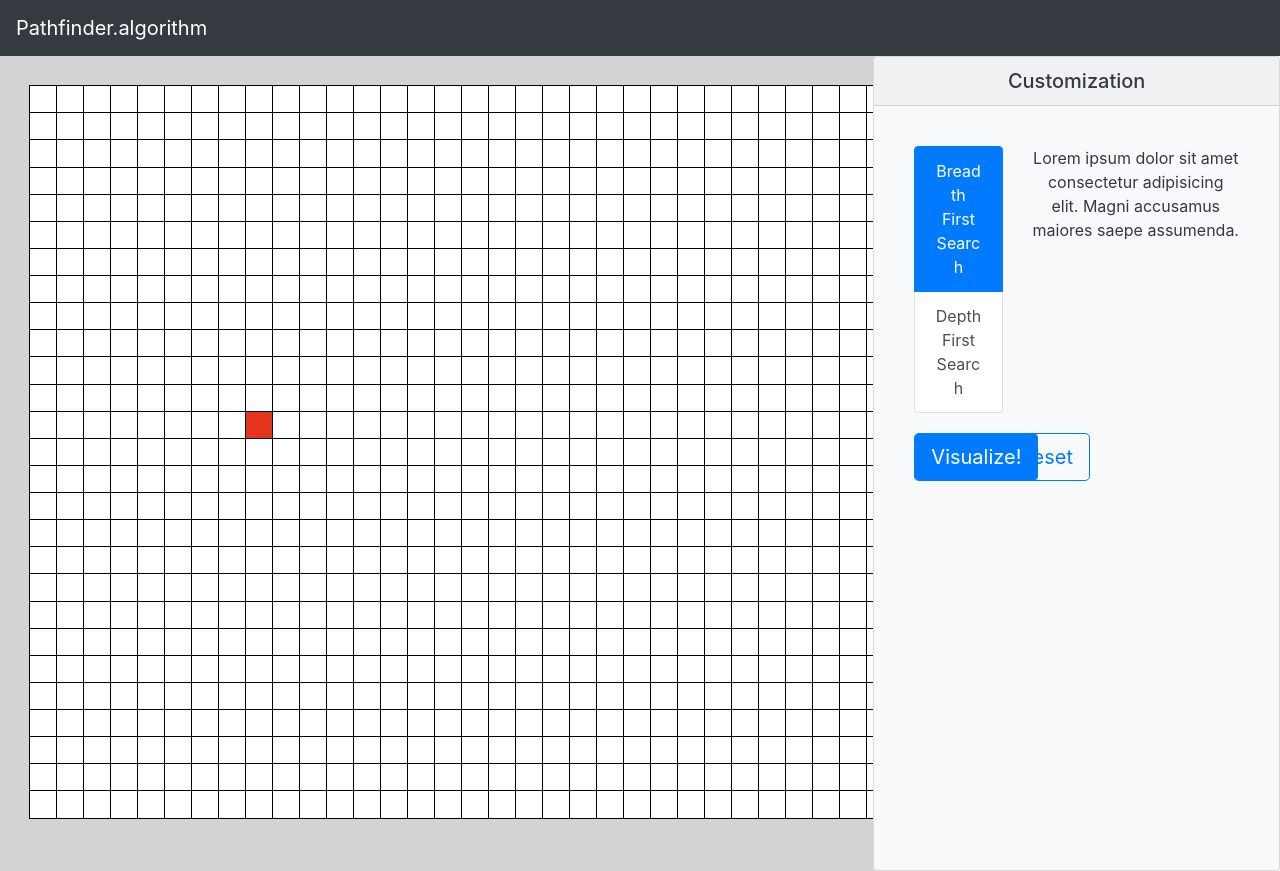
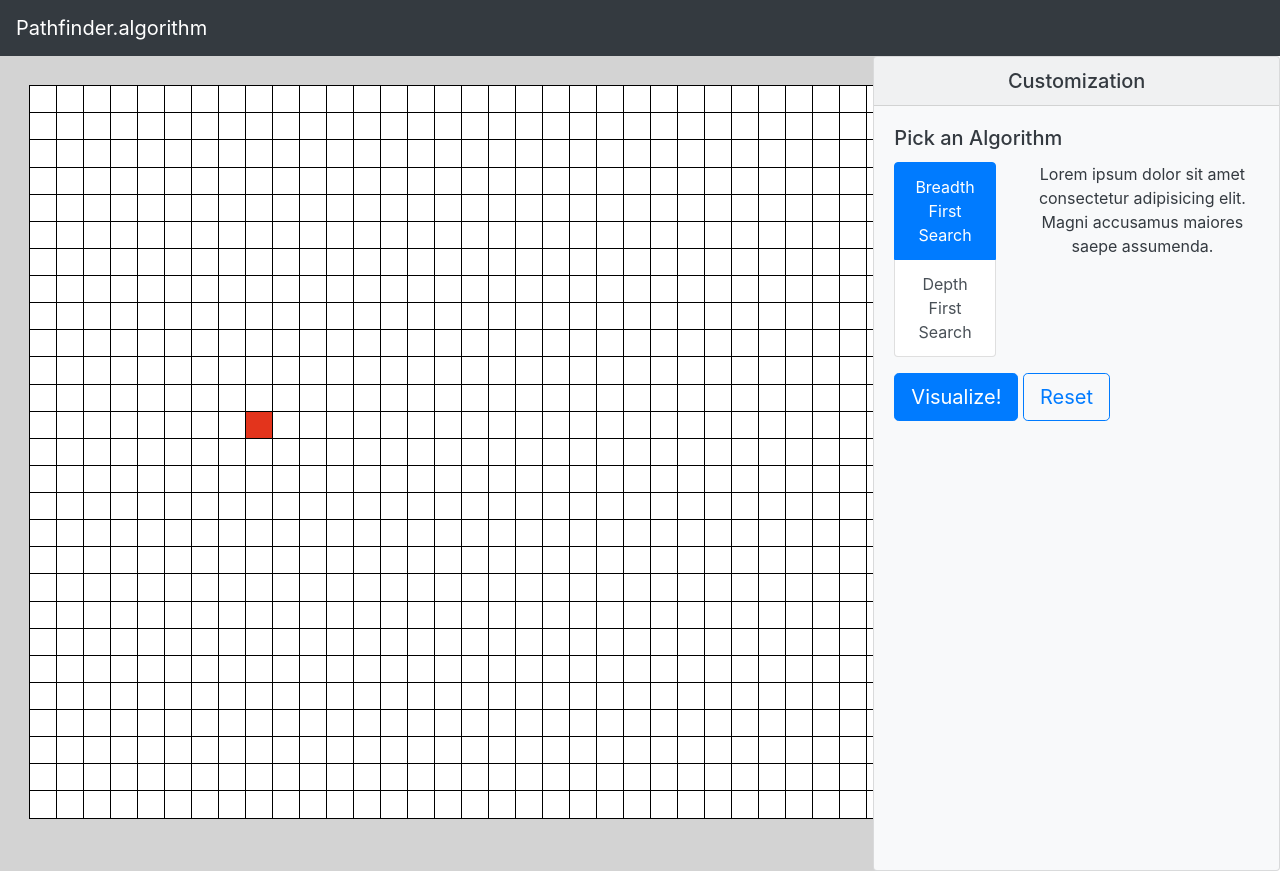
Before and after one commit to zohaibxrehman/PathfindingVisualizer, a React (Create React App) app: page / in a window 1280 px wide. Built offline with nearby package versions, Linux system fonts and the light colour scheme.

Commit message:
Further imporved customization UI

```diff
--- a/src/components/Customisation.jsx
+++ b/src/components/Customisation.jsx
@@ -1,22 +1,16 @@
 import React, { Component } from 'react';
-import { Row, Col, Form, Button, ListGroup, Tab, Card } from 'react-bootstrap';
+import { Row, Col, Form, FormControl, FormGroup, Button, ListGroup, Tab, Card } from 'react-bootstrap';
 
 export class Customisation extends Component {
-	getStyle() {
-		return {
-			margin: '0px'
-		};
-	}
-
 	render() {
 		const { visualize, reset, changeAlgorithm } = this.props;
 		return (
-			<div style={this.getStyle()}>
 			<Form>
 				<Card bg="light" text="dark" style={{ height: '815px' }}>
 					<Card.Header as="h5">Customization</Card.Header>
 					<Card.Body>
-							<div style={{ margin: '20px' }}>
+						<FormGroup>
+							<Card.Title style={{ textAlign: 'left' }}>Pick an Algorithm</Card.Title>
 							<Tab.Container id="list-group-tabs-example" defaultActiveKey="#bfs">
 								<Row>
 									<Col sm={4}>
@@ -44,8 +38,8 @@ export class Customisation extends Component {
 									<Col sm={8}>
 										<Tab.Content>
 											<Tab.Pane eventKey="#bfs">
-													Lorem ipsum dolor sit amet consectetur adipisicing elit. Magni
-													accusamus maiores saepe assumenda.
+												Lorem ipsum dolor sit amet consectetur adipisicing elit. Magni accusamus
+												maiores saepe assumenda.
 											</Tab.Pane>
 											<Tab.Pane eventKey="#dfs">
 												Possimus incidunt saepe adipisci quae fuga expedita dicta nobis modi
@@ -56,29 +50,18 @@ export class Customisation extends Component {
 									</Col>
 								</Row>
 							</Tab.Container>
-							</div>
-							<div style={{ margin: '20px' }}>
-								<Row>
-									<Col md={{ span: 2 }}>
-										<span onClick={() => visualize()}>
-											<Button variant="primary" size="lg">
+						</FormGroup>
+						<FormGroup style={{ float: 'left' }}>
+							<Button onClick={() => visualize()} variant="primary" size="lg">
 								Visualize!
 							</Button>{' '}
-										</span>
-									</Col>
-									<Col md={{ span: 2, offset: 1 }}>
-										<span onClick={() => reset()}>
-											<Button variant="outline-primary" size="lg">
+							<Button onClick={() => reset()} variant="outline-primary" size="lg">
 								Reset
 							</Button>{' '}
-										</span>
-									</Col>
-								</Row>
-							</div>
+						</FormGroup>
 					</Card.Body>
 				</Card>
 			</Form>
-			</div>
 		);
 	}
 }
```
Lines whose indentation alone changed are shown as unchanged.
